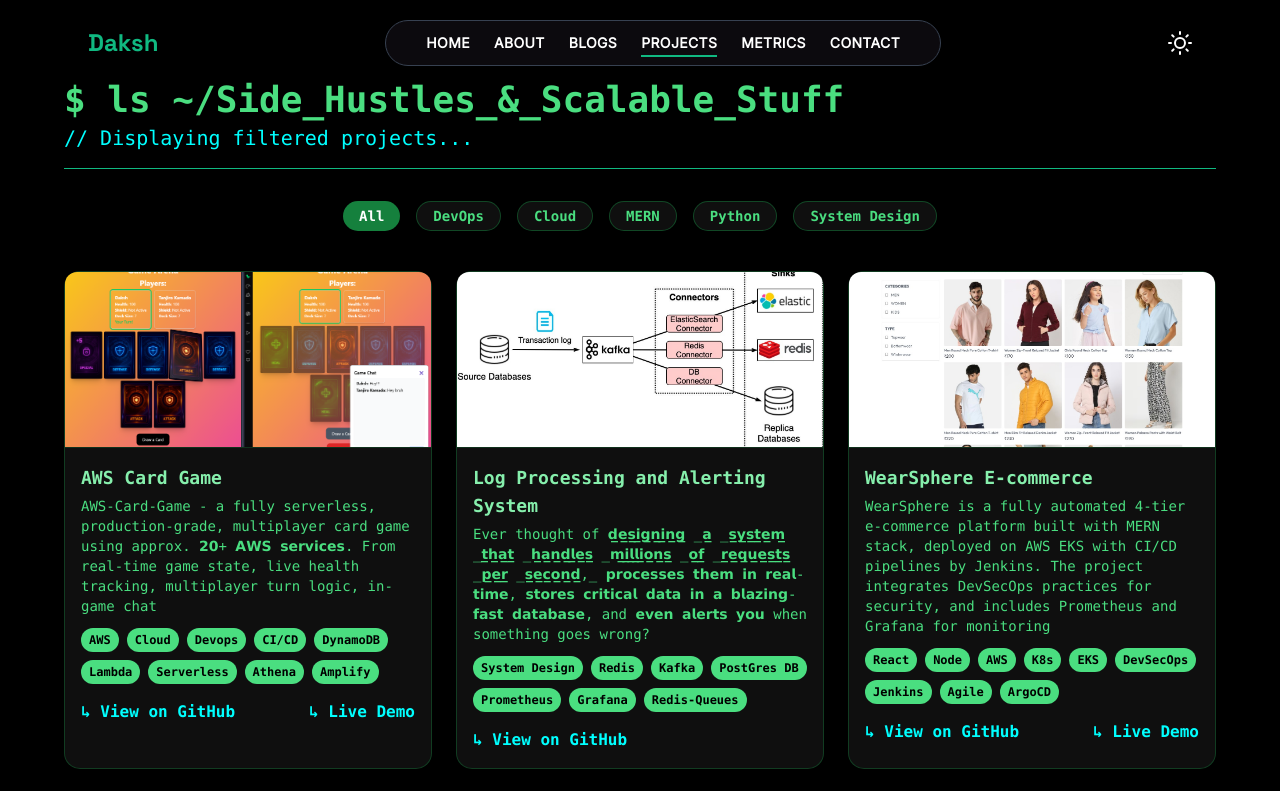
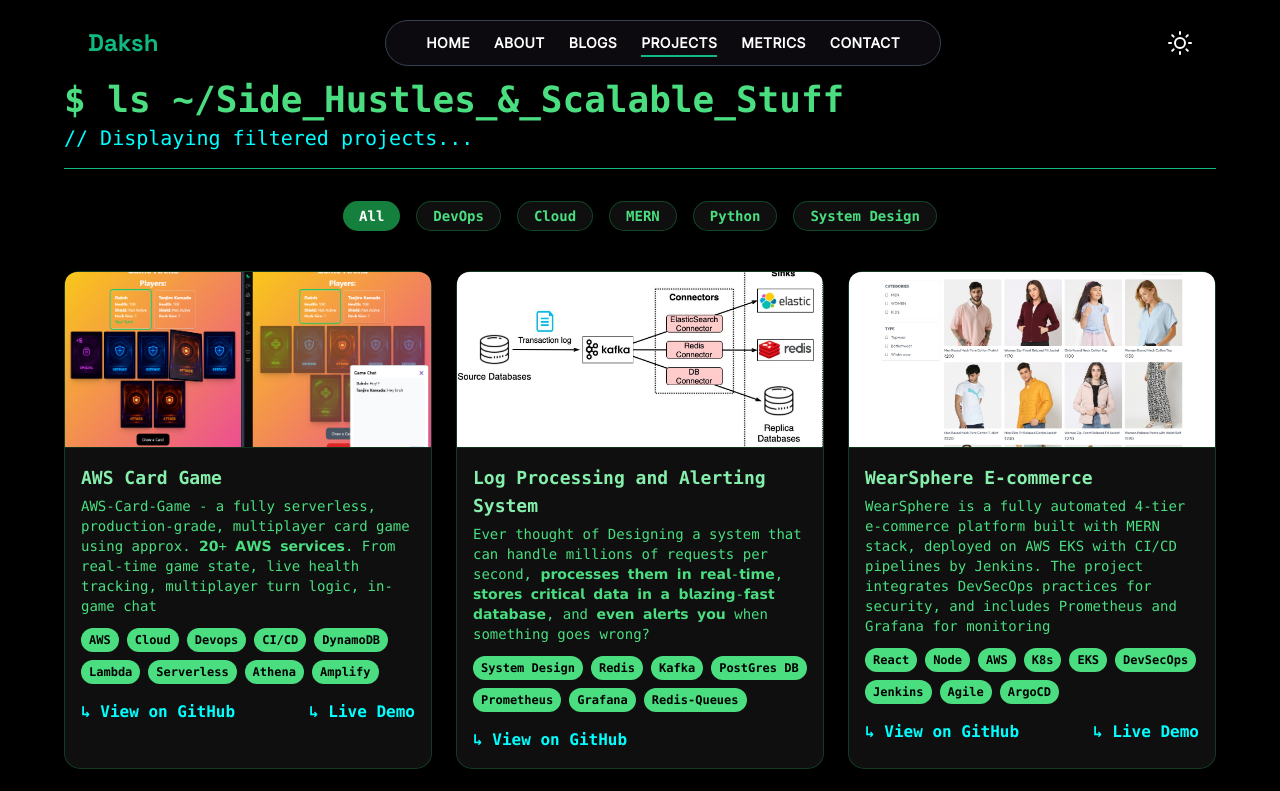
Before and after one commit to dakshsawhneyy/Daksh-Portfolio, a React (Vite) app in the folder Frontend/: page /projects in a window 1280 px wide. Shown: the top 791 px of the page. Built offline with nearby package versions, Linux system fonts and the light colour scheme; no server answers.

Commit message:
Update projects.js

```diff
--- a/Frontend/src/data/projects.js
+++ b/Frontend/src/data/projects.js
@@ -28,7 +28,7 @@
     {
         title: "Log Processing and Alerting System",
         category: ["System Design", "DevOps"],
-        description: "Ever thought of 𝗱̲𝗲̲𝘀̲𝗶̲𝗴̲𝗻̲𝗶̲𝗻̲𝗴̲ ̲𝗮̲ ̲𝘀̲𝘆̲𝘀̲𝘁̲𝗲̲𝗺̲ ̲𝘁̲𝗵̲𝗮̲𝘁̲ ̲𝗵̲𝗮̲𝗻̲𝗱̲𝗹̲𝗲̲𝘀̲ ̲𝗺̲𝗶̲𝗹̲𝗹̲𝗶̲𝗼̲𝗻̲𝘀̲ ̲𝗼̲𝗳̲ ̲𝗿̲𝗲̲𝗾̲𝘂̲𝗲̲𝘀̲𝘁̲𝘀̲ ̲𝗽̲𝗲̲𝗿̲ ̲𝘀̲𝗲̲𝗰̲𝗼̲𝗻̲𝗱̲,̲ 𝗽𝗿𝗼𝗰𝗲𝘀𝘀𝗲𝘀 𝘁𝗵𝗲𝗺 𝗶𝗻 𝗿𝗲𝗮𝗹-𝘁𝗶𝗺𝗲, 𝘀𝘁𝗼𝗿𝗲𝘀 𝗰𝗿𝗶𝘁𝗶𝗰𝗮𝗹 𝗱𝗮𝘁𝗮 𝗶𝗻 𝗮 𝗯𝗹𝗮𝘇𝗶𝗻𝗴-𝗳𝗮𝘀𝘁 𝗱𝗮𝘁𝗮𝗯𝗮𝘀𝗲, and 𝗲𝘃𝗲𝗻 𝗮𝗹𝗲𝗿𝘁𝘀 𝘆𝗼𝘂 when something goes wrong?",
+        description: "Ever thought of Designing a system that can handle millions of requests per second, 𝗽𝗿𝗼𝗰𝗲𝘀𝘀𝗲𝘀 𝘁𝗵𝗲𝗺 𝗶𝗻 𝗿𝗲𝗮𝗹-𝘁𝗶𝗺𝗲, 𝘀𝘁𝗼𝗿𝗲𝘀 𝗰𝗿𝗶𝘁𝗶𝗰𝗮𝗹 𝗱𝗮𝘁𝗮 𝗶𝗻 𝗮 𝗯𝗹𝗮𝘇𝗶𝗻𝗴-𝗳𝗮𝘀𝘁 𝗱𝗮𝘁𝗮𝗯𝗮𝘀𝗲, and 𝗲𝘃𝗲𝗻 𝗮𝗹𝗲𝗿𝘁𝘀 𝘆𝗼𝘂 when something goes wrong?",
         tags: ["System Design", "Redis", "Kafka", "PostGres DB", "Prometheus", "Grafana", "Redis-Queues"],
         github: "https://github.com/dakshsawhneyy/AWS-Card-Game.git",
         image: kafka,
@@ -144,4 +144,5 @@
     },
 ]
 
+
 export default projects
```
